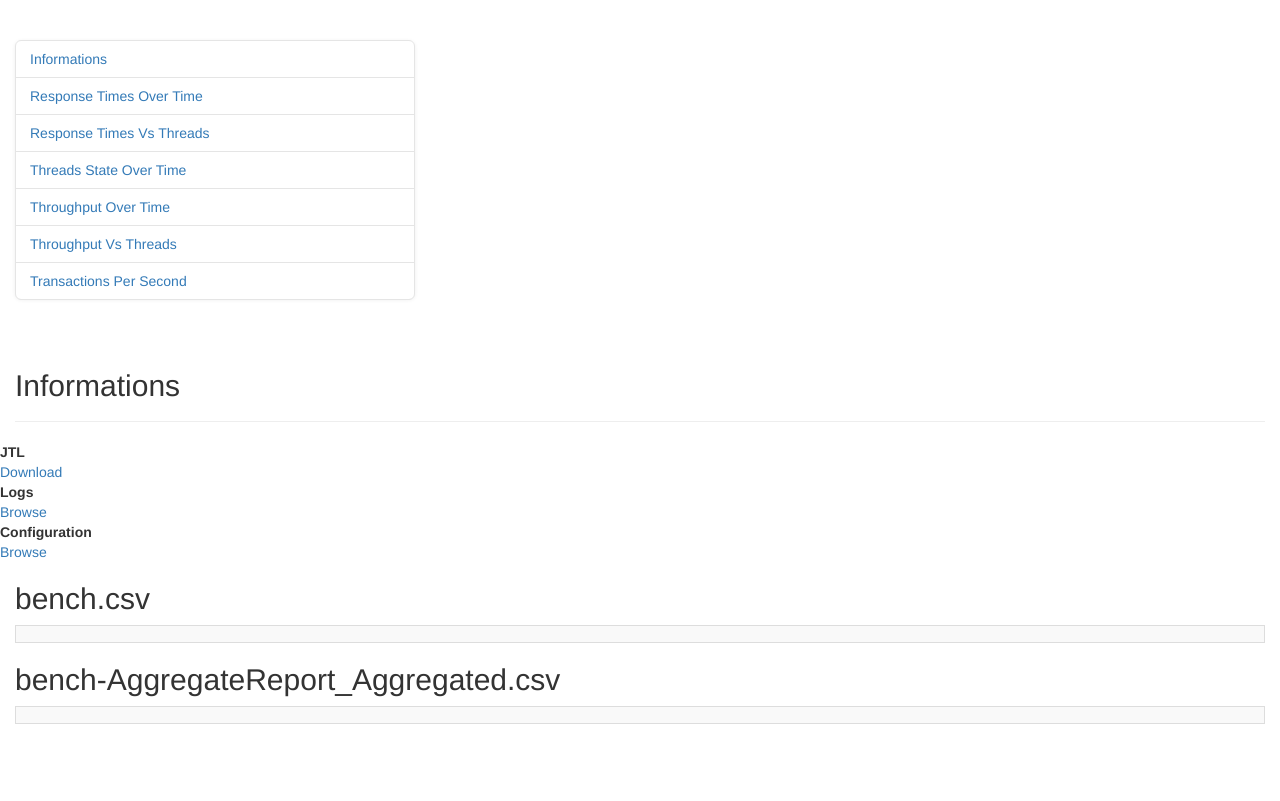
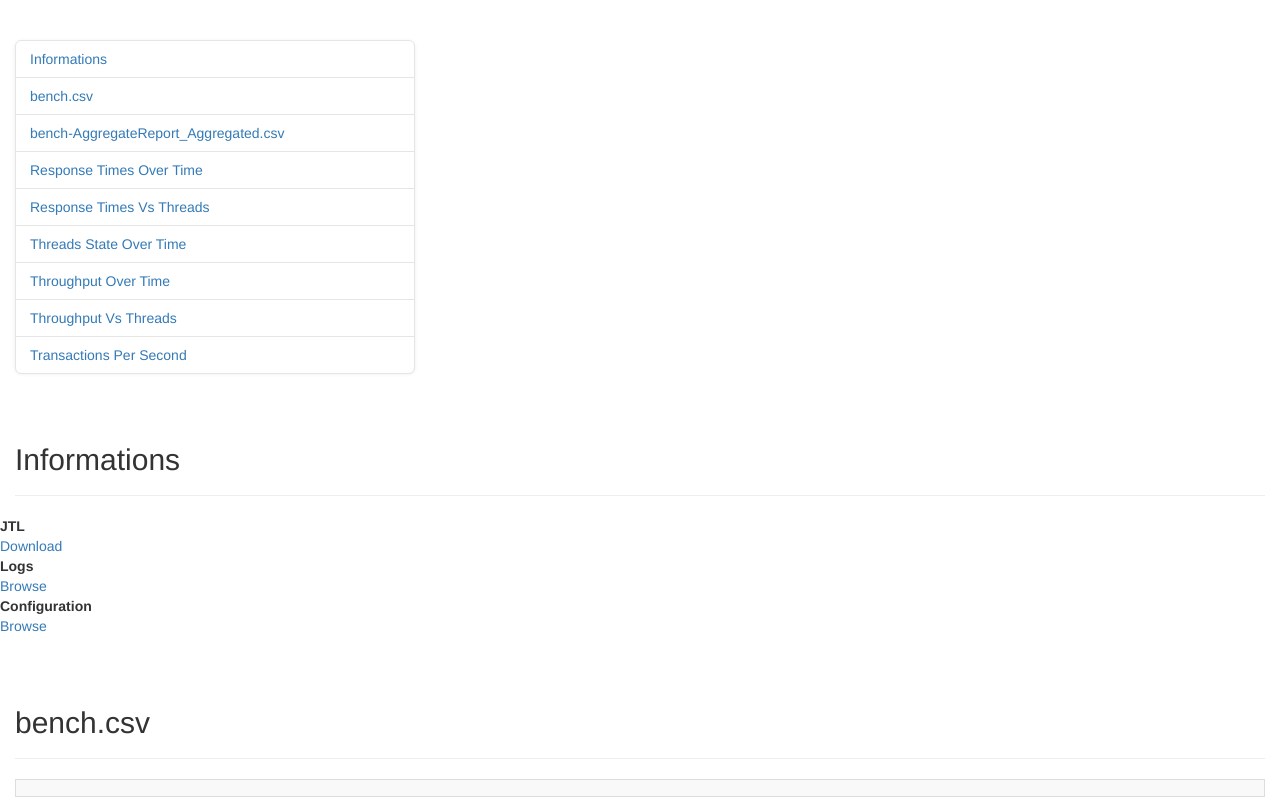
Before and after one commit to exoplatform/benchmarks-viewer, a PHP site: page /bench.php?benchmark=1 in a window 1280 px wide. Shown: the part 50-851 px from the top of the page. Run offline with PHP 8.4, Linux system fonts and the light colour scheme; data that the repository does not hold is empty; some libraries are stand-ins or nearby versions.

Commit message:
Create dedicated sections for CSVs

```diff
--- a/bench.php
+++ b/bench.php
@@ -42,6 +42,8 @@ header("Pragma: no-cache"); // HTTP/1.0
           <div class="span3 left-sidebar">
             <ul class="nav nav-list left-sidenav" data-spy="affix" data-offset-top="0" id="left-sidenav">
               <li><a href="#Info"><i class="icon-chevron-right"></i> Informations </a></li>
+              <li><a href="#bench.csv"><i class="icon-chevron-right"></i> bench.csv </a></li>
+              <li><a href="#bench-AggregateReport_Aggregated.csv"><i class="icon-chevron-right"></i> bench-AggregateReport_Aggregated.csv </a></li>
               <li><a href="#ResponseTimesOverTime"><i class="icon-chevron-right"></i> Response Times Over Time </a></li>
               <li><a href="#ResponseTimesVsThreads"><i class="icon-chevron-right"></i> Response Times Vs Threads </a></li>
               <li><a href="#ThreadsStateOverTime"><i class="icon-chevron-right"></i> Threads State Over Time </a></li>
@@ -163,8 +165,9 @@ header("Pragma: no-cache"); // HTTP/1.0
                   <?=viewinfo($benchmarksDirectory."/".$benchmark."/jmeter-results/bench.jtl.info.txt")?>
                 </div>
               </div>
-              <?php
-              function viewcsv($filename) {
+            </section>
+            <?php
+            function viewcsv($filename) {
               	$fp = fopen($filename,"r");
               	$file = ";" . fread($fp,65535);
               	$replaced = eregi_replace(";", "<td>", $file);
@@ -183,17 +186,24 @@ header("Pragma: no-cache"); // HTTP/1.0
               	return $replaced3;
               }
               ?>
+            <section id="bench.csv">
+              <div class="page-header">
+                <h2>bench.csv</h2>
+              </div>
               <div class="row-fluid">
                 <div class="span12">
-                  <h2>bench.csv</h2>
                   <table class="table table-striped table-bordered table-hover">
                     <?=viewcsv($benchmarksDirectory."/".$benchmark."/jmeter-results/bench.jtl.csv")?>
                   </table>
                 </div>
               </div>
+            </section>
+            <section id="bench-AggregateReport_Aggregated.csv">
+              <div class="page-header">
+                <h2>bench-AggregateReport_Aggregated.csv</h2>
+              </div>
               <div class="row-fluid">
                 <div class="span12">
-                  <h2>bench-AggregateReport_Aggregated.csv</h2>
                   <table class="table table-striped table-bordered table-hover">
                     <?=viewcommacsv($benchmarksDirectory."/".$benchmark."/jmeter-results/bench-AggregateReport_Aggregated.csv")?>
                   </table>
```
